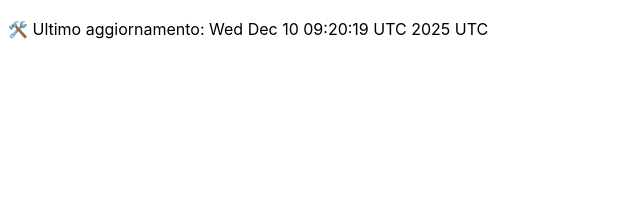
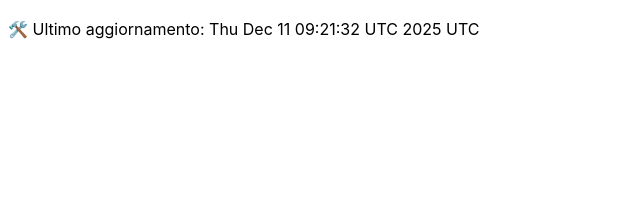
Before and after one commit to DanteTrb/DanteTrb.github.io, a Jekyll site: the page built from badges.md, in a window 1280 px wide. Shown: the top 213 px of the page, without its empty margins (0-640 px from the left). Built offline with Jekyll 4.4.1, drawn with Linux system fonts in a browser that asks for light colours; our own code applies the rules of GitHub Pages for plain Markdown files.

Commit message:
🛠️ Aggiornamento automatico badge

```diff
--- a/badges.md
+++ b/badges.md
@@ -1 +1 @@
-🛠️ Ultimo aggiornamento: Wed Dec 10 09:20:19 UTC 2025 UTC
+🛠️ Ultimo aggiornamento: Thu Dec 11 09:21:32 UTC 2025 UTC
```
